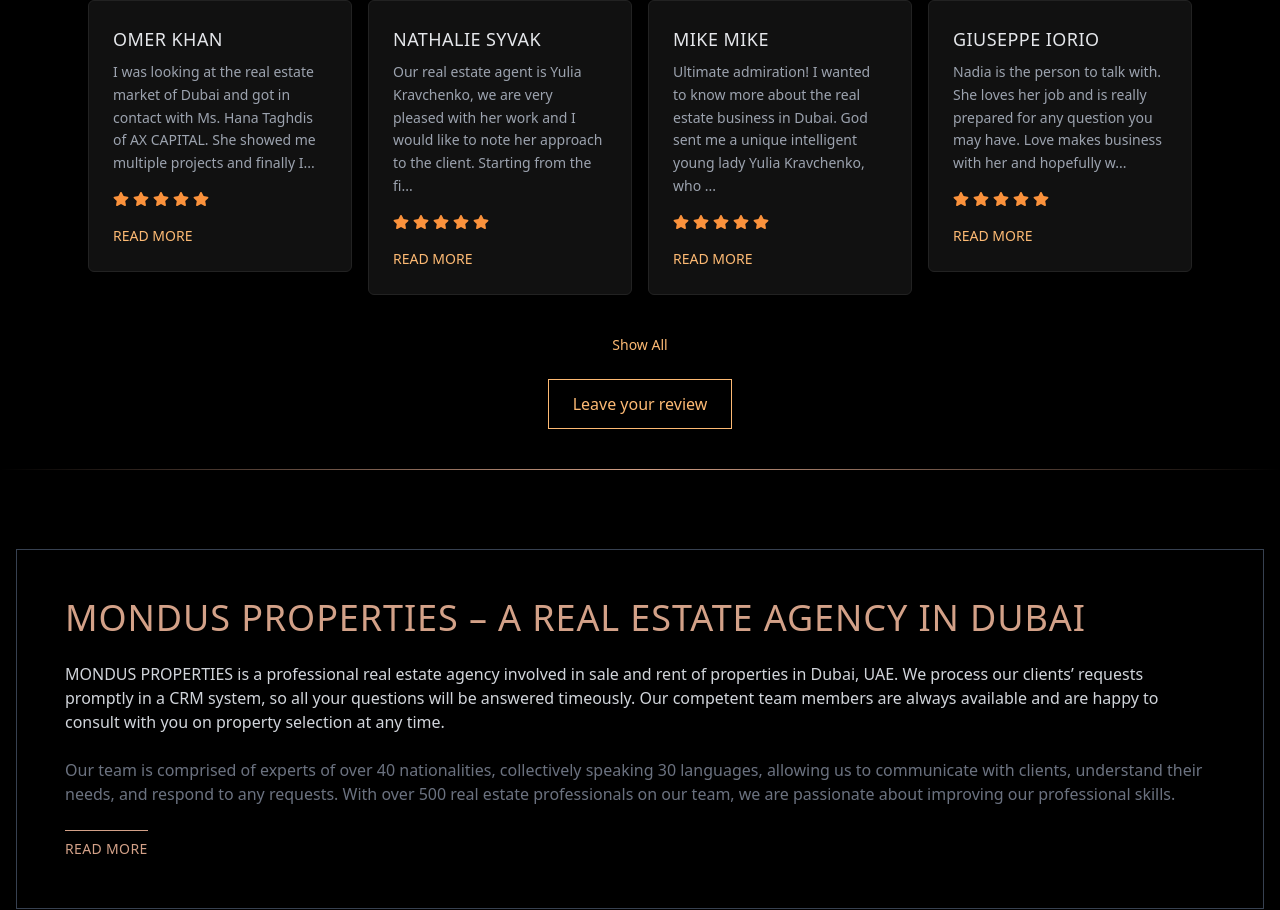
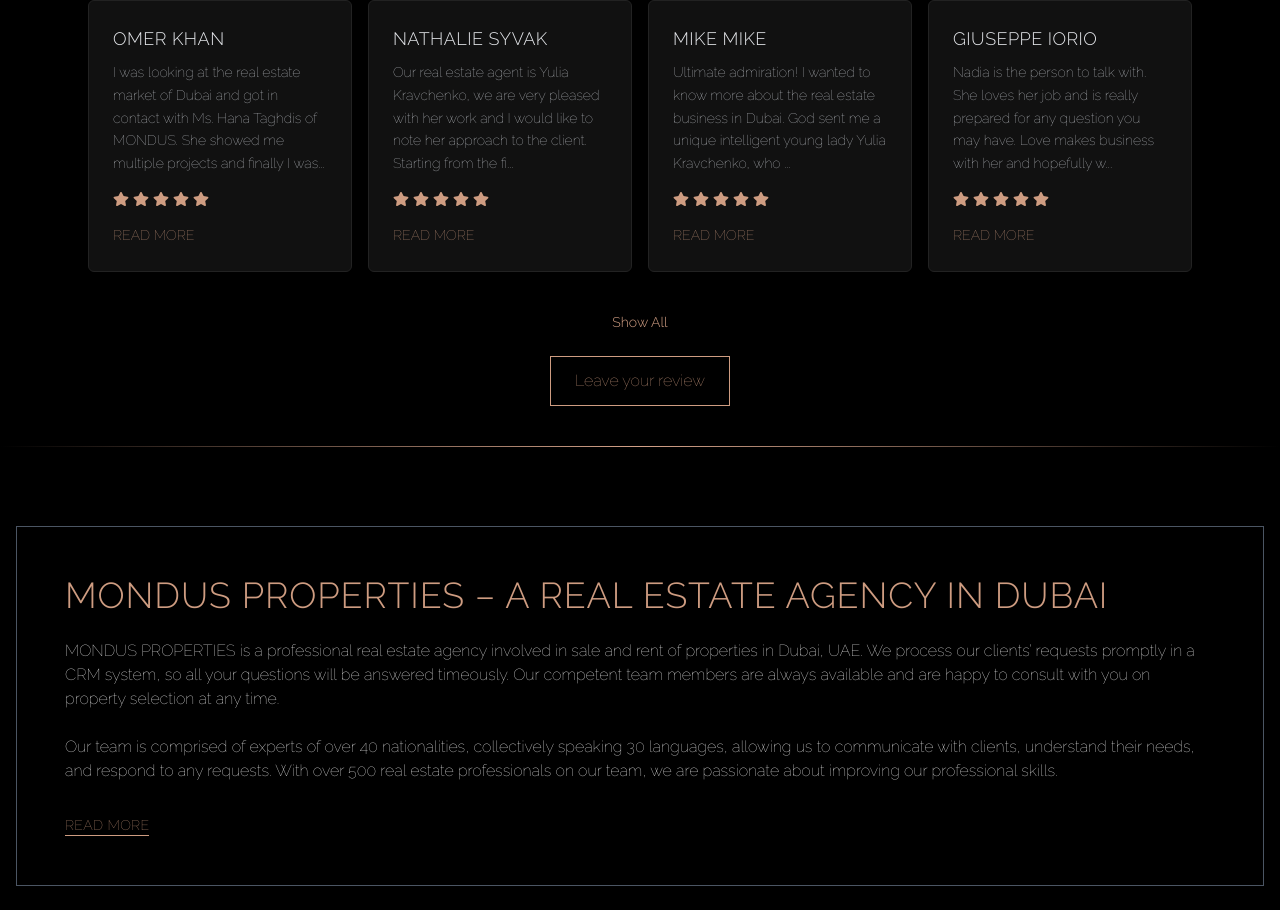
Before and after one commit to Chandan2812/Mondus, a React (Vite) app: page / in a window 1280 px wide. Shown: the part 2635-3545 px from the top of the page. Built offline with nearby package versions, Linux system fonts and the light colour scheme.

Commit message:
updated section to theme

```diff
--- a/src/components/AboutSection.tsx
+++ b/src/components/AboutSection.tsx
@@ -6,13 +6,13 @@
   const [expanded, setExpanded] = useState(false);
 
   return (
-    <section className="bg-black text-white px-4 py-12 md:py-20 flex justify-center relative overflow-hidden custom-gradient-lines">
-      <div className="border border-gray-700 max-w-7xl w-full p-6 md:p-12">
-        <h2 className="text-2xl md:text-3xl lg:text-4xl font-light tracking-wide text-[#d3a188] mb-6">
+    <section className="bg-white text-black font-light px-4 py-12 md:py-20 flex justify-center relative overflow-hidden custom-gradient-lines font-raleway dark:font-thin dark:bg-black dark:text-white">
+      <div className="border border-gray-700 max-w-7xl w-full p-6 md:p-12 dark:border-gray-600">
+        <h2 className="text-2xl md:text-3xl lg:text-4xl font-light tracking-wide text-[var(--primary-color)] mb-6">
           MONDUS PROPERTIES – A REAL ESTATE AGENCY IN DUBAI
         </h2>
 
-        <p className="text-sm md:text-base text-gray-300 mb-6">
+        <p className="text-sm md:text-base text-black mb-6 dark:text-white">
           MONDUS PROPERTIES is a professional real estate agency involved in
           sale and rent of properties in Dubai, UAE. We process our clients’
           requests promptly in a CRM system, so all your questions will be
@@ -20,7 +20,7 @@
           and are happy to consult with you on property selection at any time.
         </p>
 
-        <p className="text-sm md:text-base text-gray-500 mb-6">
+        <p className="text-sm md:text-base text-black mb-6 dark:text-white">
           Our team is comprised of experts of over 40 nationalities,
           collectively speaking 30 languages, allowing us to communicate with
           clients, understand their needs, and respond to any requests. With
@@ -32,14 +32,14 @@
         {!expanded ? (
           <button
             onClick={() => setExpanded(true)}
-            className="text-[#d3a188] text-sm tracking-wide inline-block border-t border-[#d3a188] pt-2 hover:underline"
+            className="text-[var(--primary-color)] text-sm tracking-wide inline-block border-b border-[var(--primary-color)] pt-2  dark:text-[var(--primary-color)] dark:border-[var(--primary-color)]"
           >
             READ MORE
           </button>
         ) : (
           <>
             {/* Expanded Content */}
-            <div className="mt-6 space-y-4 text-sm md:text-base text-gray-400">
+            <div className="mt-6 space-y-4 text-sm md:text-base text-black dark:text-white">
               <p>
                 Our database is constantly being updated and includes over 5,000
                 properties, allowing our customers to choose a home to their
@@ -58,7 +58,7 @@
                 estate market but we are actively investing in developing
                 in-house IT solutions, such as:
               </p>
-              <ul className="list-disc list-inside ml-4">
+              <ul className="list-disc list-inside ml-4 dark:text-white">
                 <li>Innovative property sales platforms</li>
                 <li>CRM systems for brokers and developers</li>
                 <li>New VR and AR solutions for property marketing</li>
@@ -68,7 +68,9 @@
                 to offer them to our customers.
               </p>
 
-              <h3 className="text-[#d3a188] font-semibold mt-4">Investment</h3>
+              <h3 className="text-[var(--primary-color)] font-semibold mt-4 dark:text-[var(--primary-color)]">
+                Investment
+              </h3>
               <p>
                 Buy-to-live and buy-to-rent properties, as well as vacation
                 homes in the UAE generate a high stable income. The return on
@@ -79,7 +81,7 @@
                 transparent.
               </p>
 
-              <h3 className="text-[#d3a188] font-semibold mt-4">
+              <h3 className="text-[var(--primary-color)] font-semibold mt-4 dark:text-[var(--primary-color)]">
                 Real estate agency services in Dubai, UAE
               </h3>
               <p>
@@ -89,7 +91,7 @@
                 Our luxury real estate agency offers a comprehensive range of
                 services, which include:
               </p>
-              <ul className="list-disc list-inside ml-4">
+              <ul className="list-disc list-inside ml-4 dark:text-white">
                 <li>
                   A selection of investment properties that meet customers’
                   personal requirements and preferences
@@ -110,7 +112,7 @@
                 </li>
               </ul>
 
-              <h3 className="text-[#d3a188] font-semibold mt-4">
+              <h3 className="text-[var(--primary-color)] font-semibold mt-4 dark:text-[var(--primary-color)]">
                 Buying property through an agency in Dubai
               </h3>
               <p>
@@ -133,7 +135,7 @@
             <div className="mt-6">
               <button
                 onClick={() => setExpanded(false)}
-                className="text-[#d3a188] text-sm tracking-wide inline-block border-t border-[#d3a188] pt-2 hover:underline"
+                className="text-[var(--primary-color)] text-sm tracking-wide inline-block border-b border-[var(--primary-color)] pt-2 dark:text-[var(--primary-color)] dark:border-[var(--primary-color)]"
               >
                 SEE LESS
               </button>
--- a/src/components/Footer.tsx
+++ b/src/components/Footer.tsx
@@ -27,7 +27,7 @@
       </div>
 
       {/* Mid horizontal line */}
-      <div className="border-t border-gray-300 dark:border-gray-700 w-full mb-8" />
+      <div className="md:max-w-7xl mx-auto border-t border-gray-300 dark:border-gray-700 w-full mb-8" />
 
       {/* Main content */}
       <div className="max-w-7xl mx-auto flex flex-col lg:flex-row justify-between px-6 sm:px-12 lg:px-6 gap-8 pb-10 font-light dark:font-thin ">
--- a/src/components/Nav.tsx
+++ b/src/components/Nav.tsx
@@ -36,7 +36,7 @@
   ];
 
   return (
-    <nav className="bg-white dark:bg-black text-black dark:text-white font-raleway font-thin w-full fixed top-0 z-50 border-b border-gray-200 dark:border-gray-800 transition-colors">
+    <nav className="bg-white dark:bg-black text-black dark:text-white font-raleway font-light dark:font-thin w-full fixed top-0 z-50 border-b border-gray-200 dark:border-gray-800 transition-colors">
       <div className="w-full mx-auto px-4 sm:px-6 lg:px-8">
         <div className="flex justify-between h-20 items-center">
           {/* Mobile View */}
--- a/src/components/RealStateInsights.tsx
+++ b/src/components/RealStateInsights.tsx
@@ -97,7 +97,7 @@
   }, [index]);
 
   return (
-    <div className="px-4 py-10 bg-white dark:bg-black text-black dark:text-white font-raleway font-thin">
+    <div className="px-4 py-10 bg-white dark:bg-black text-black dark:text-white font-raleway font-thin ">
       <h2 className="text-center text-3xl font-thin">
         EXPERT REAL ESTATE INSIGHTS
       </h2>
@@ -110,7 +110,7 @@
       {/* Carousel */}
       <div
         ref={carouselRef}
-        className="max-w-7xl mx-auto mt-8 flex gap-4 overflow-x-auto scroll-smooth snap-x snap-mandatory scrollbar-hide cursor-grab"
+        className="max-w-7xl mx-auto mt-8 flex gap-4 overflow-x-auto scroll-smooth snap-x snap-mandatory scrollbar-hide"
         onMouseDown={handleMouseDown}
         onMouseLeave={handleMouseLeave}
         onMouseUp={handleMouseUp}
@@ -132,7 +132,7 @@
               <p className="mt-4 text-gray-700 dark:text-gray-300">
                 {item.desc}
               </p>
-              <button className="mt-6 border border-[var(--primary-color)] text-[var(--primary-color)] px-6 py-2 uppercase tracking-wide hover:bg-[var(--primary-color)] hover:text-white transition w-fit">
+              <button className="mt-6 border border-[var(--primary-color)] text-[var(--primary-color)] px-6 py-2 uppercase tracking-wide hover:bg-gradient-to-r from-[#C29579] via-[#e3c5b5] to-[#C29579] hover:text-white transition w-fit">
                 {item.button}
               </button>
             </div>
--- a/src/components/review.tsx
+++ b/src/components/review.tsx
@@ -14,7 +14,7 @@
   {
     name: "OMER KHAN",
     content:
-      "I was looking at the real estate market of Dubai and got in contact with Ms. Hana Taghdis of AX CAPITAL. She showed me multiple projects and finally I was able to select a unit of my choice. I’ve had a great experience dealing with her as she is not only very friendly but also extremely professional.",
+      "I was looking at the real estate market of Dubai and got in contact with Ms. Hana Taghdis of MONDUS. She showed me multiple projects and finally I was able to select a unit of my choice. I’ve had a great experience dealing with her as she is not only very friendly but also extremely professional.",
     rating: 5,
   },
   {
@@ -67,19 +67,19 @@
   };
 
   return (
-    <section className="w-full bg-black text-white py-10 px-4 sm:px-6 lg:px-12 xl:px-20">
+    <section className=" w-full bg-white text-black dark:bg-black dark:text-white py-10 px-4 sm:px-6 lg:px-12 xl:px-20 font-raleway font-light dark:font-thin ">
       <h2 className="text-center text-3xl font-light mb-10 tracking-wide">
         REVIEWS
       </h2>
       <Slider {...settings} className="cursor-grab">
         {reviews.map((review, index) => (
           <div key={index} className="px-2 ">
-            <div className="bg-[#111] p-6 border border-[#222] rounded-md flex flex-col justify-between h-full ">
+            <div className="bg-gray-50 dark:bg-[#111] p-6 border border-[#222] rounded-md flex flex-col justify-between h-full ">
               <div>
-                <h3 className="text-lg font-light mb-2 uppercase tracking-wide text-gray-200">
+                <h3 className="text-lg font-light mb-2 uppercase tracking-wide text-gray-800 dark:text-gray-200">
                   {review.name}
                 </h3>
-                <p className="text-sm leading-relaxed text-gray-400">
+                <p className="text-sm leading-relaxed text-gray-600 dark:text-gray-300">
                   {expanded === index
                     ? review.content
                     : `${review.content.slice(0, 150)}...`}
@@ -88,14 +88,14 @@
               <div className="mt-4">
                 <div className="flex space-x-1 mb-4">
                   {Array.from({ length: review.rating }).map((_, i) => (
-                    <FaStar key={i} className="text-orange-400" />
+                    <FaStar key={i} className="text-[var(--primary-color)]" />
                   ))}
                 </div>
                 <button
                   onClick={() =>
                     setExpanded((prev) => (prev === index ? null : index))
                   }
-                  className="text-sm text-orange-300 hover:underline"
+                  className="text-sm text-[var(--primary-color)] hover:underline"
                 >
                   {expanded === index ? "SEE LESS" : "READ MORE"}
                 </button>
@@ -106,10 +106,10 @@
       </Slider>
 
       <div className="mt-10 flex flex-col items-center gap-6">
-        <button className="text-orange-300 text-sm hover:underline">
+        <button className="text-[var(--primary-color)] text-sm hover:underline font-light">
           Show All
         </button>
-        <button className="border border-orange-300 px-6 py-3 text-orange-300 hover:bg-orange-400 hover:text-black transition-all duration-200">
+        <button className="border border-[var(--primary-color)] px-6 py-3 text-[var(--primary-color)] hover:bg-gradient-to-r from-[#C29579] via-[#e3c5b5] to-[#C29579] hover:text-black transition-all duration-200">
           Leave your review
         </button>
       </div>
```
